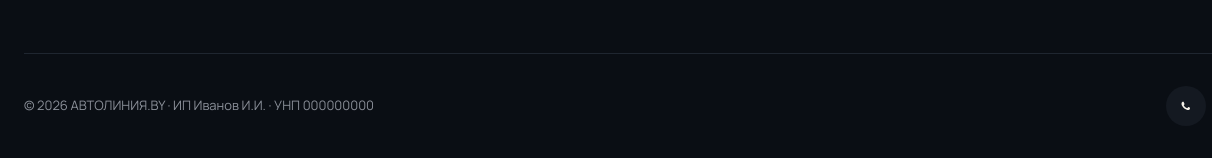
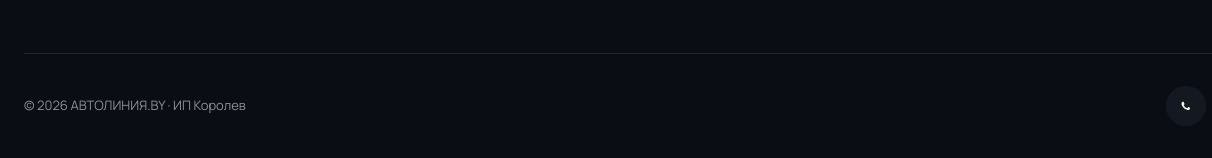
Before and after one commit to ermol99/avtolinia.of.by, a plain HTML site: page index.html in a window 1280 px wide. Shown: the part 9597-9755 px from the top of the page, 0-1212 px from the left. Drawn offline with Linux system fonts and the light colour scheme; a web font is replaced by a local one.

Commit message:
Update index.html

```diff
--- a/index.html
+++ b/index.html
@@ -1552,7 +1552,7 @@ footer{background:var(--ink);color:var(--cream);padding:80px 0 32px}
       </div>
     </div>
     <div class="foot-bottom">
-      <div>© 2026 АВТОЛИНИЯ.BY · ИП Иванов И.И. · УНП 000000000</div>
+      <div>© 2026 АВТОЛИНИЯ.BY · ИП Королев</div>
       <div class="socials">
         <a href="https://wa.me/375333900286" aria-label="WhatsApp"><svg width="18" height="18" viewBox="0 0 24 24" fill="currentColor"><path d="M17.472 14.382c-.297-.149-1.758-.867-2.03-.967-.273-.099-.471-.148-.67.15-.197.297-.767.966-.94 1.164-.173.199-.347.223-.644.075-.297-.15-1.255-.463-2.39-1.475-.883-.788-1.48-1.761-1.653-2.059-.173-.297-.018-.458.13-.606.134-.133.298-.347.446-.52.149-.174.198-.298.298-.497.099-.198.05-.371-.025-.52-.075-.149-.669-1.612-.916-2.207-.242-.579-.487-.5-.669-.51-.173-.008-.371-.01-.57-.01-.198 0-.52.074-.792.372-.272.297-1.04 1.016-1.04 2.479 0 1.462 1.065 2.875 1.213 3.074.149.198 2.096 3.2 5.077 4.487 1.715.741 2.38.65 2.81.583.521-.075 1.758-.719 2.006-1.413.248-.694.248-1.289.173-1.413-.074-.124-.272-.198-.57-.347"/></svg></a>
         <a href="https://t.me/your_telegram" aria-label="Telegram"><svg width="18" height="18" viewBox="0 0 24 24" fill="currentColor"><path d="M9.78 18.65l.28-4.23 7.68-6.92c.34-.31-.07-.46-.52-.19L7.74 13.3 3.64 12c-.88-.25-.89-.86.2-1.3l15.97-6.16c.73-.33 1.43.18 1.15 1.3l-2.72 12.81c-.19.91-.74 1.13-1.5.71L12.6 16.3l-1.99 1.93c-.23.23-.42.42-.83.42z"/></svg></a>
```
